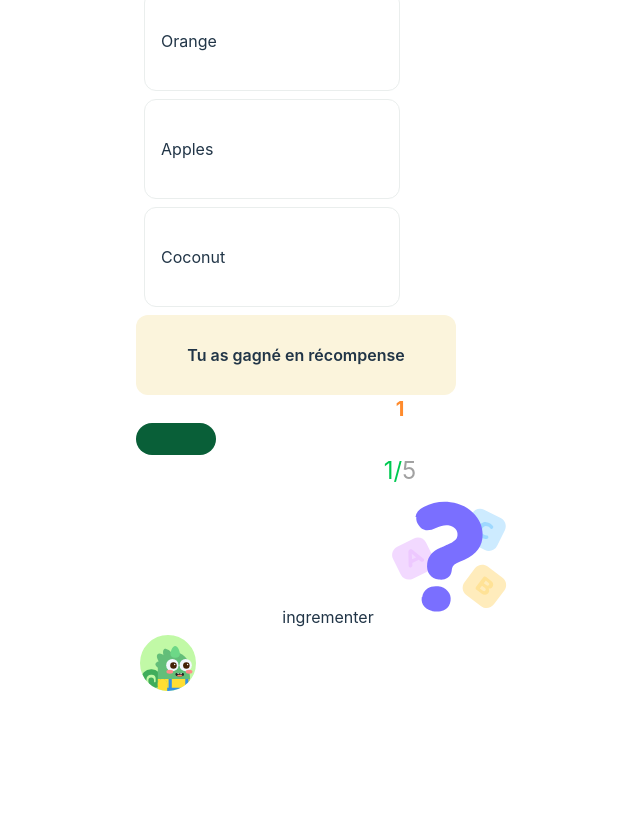
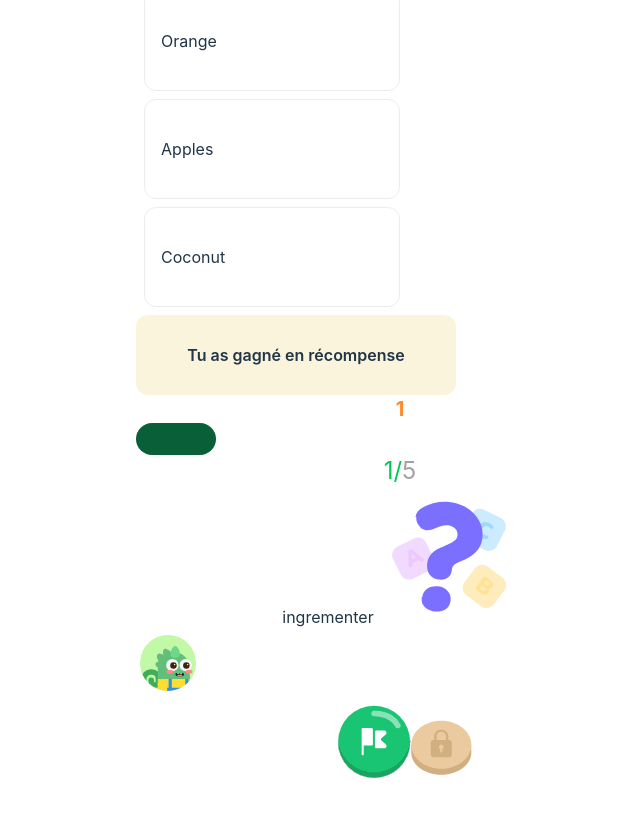
Before and after one commit to code-dev-pro/-Pidu-JCH-MLE, a React (Vite) app: page /storybook in a window 1280 px wide. Shown: the part 406-1222 px from the top of the page, without its empty margins (240-880 px from the left). Before the commit the page ends 1133 px from the top, so only its background shows below. Built offline with nearby package versions, Linux system fonts and the light colour scheme.

Commit message:
feat: boutons rond vert et cadenas

```diff
--- /dev/null
+++ b/src/components/button-cercle.tsx
@@ -0,0 +1,14 @@
+import Picture from './picture'
+
+export default function ButtonCercle() {
+  return (
+    <>
+      <button aria-label="Bouton pour ouvrir le modal de démarrage">
+        <Picture src="./Recent.svg" alt="Bouton vert avec drapeau" className="cursor-pointer" />
+      </button>
+      <button aria-label="Bouton du prochain niveau verrouillé">
+        <Picture src="./Lock.svg" alt="Bouton avec cadenas" className="cursor-pointer" />
+      </button>
+    </>
+  )
+}
--- a/src/pages/storybook.tsx
+++ b/src/pages/storybook.tsx
@@ -8,6 +8,7 @@ import CardGreen from '@/components/card-reward-level'
 import ProgressNumber from '@/components/progressnumber'
 import ButtonHelp from '@/components/buttonhelp'
 import Avatar from '@/components/card-avatar'
+import ButtonCercle from '@/components/button-cercle'
 
 export default function StoryBook() {
   return (
@@ -26,6 +27,7 @@ export default function StoryBook() {
       <ProgressNumber />
       <ButtonHelp />
       <Avatar />
+      <ButtonCercle />
     </>
   )
 }
```
Also changed, not shown: public/Lock.svg (added), public/Recent.svg (added).
